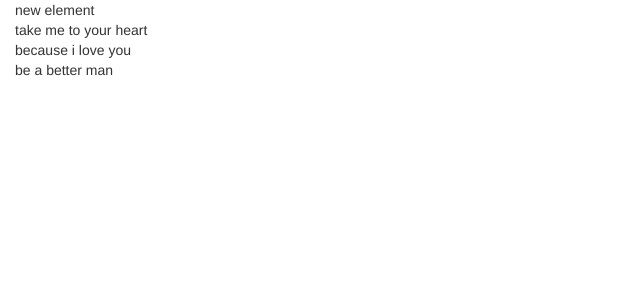
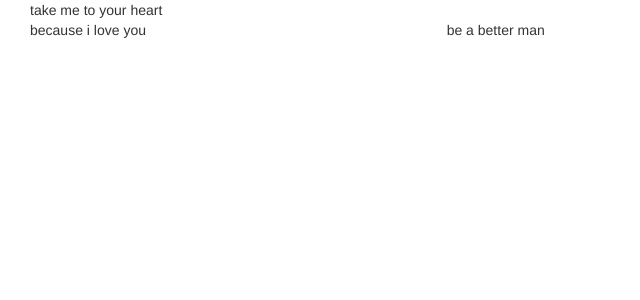
Before and after one commit to wonderfan/wonderfan.github.io, a Jekyll site: the page pages/blog.html, which Jekyll copies as it is, in a window 1280 px wide. Shown: the top 300 px of the page, without its empty margins (0-640 px from the left). Built offline with Jekyll 4.4.1, drawn with Linux system fonts in a browser that asks for light colours; nearby versions of some CDN libraries.

Commit message:
Update blog.html

```diff
--- a/pages/blog.html
+++ b/pages/blog.html
@@ -8,13 +8,17 @@
 	<body>
 		<div class="container-fluid">
 			<div class="row-fluid">
-				<div class="span12">take me to your heart</div>
-				<div class="span4">because i love you</div><div class="span8">be a better man</div>
+				<div class="col-md-12">take me to your heart</div>
+				<div class="col-md-4">because i love you</div>
+				<div class="col-md-8">be a better man</div>
 			</div>
 		</div>
 		<script type="text/javascript" src="https://cdnjs.cloudflare.com/ajax/libs/jquery/2.1.3/jquery.min.js"></script>
 		<script type="text/javascript" src="https://cdnjs.cloudflare.com/ajax/libs/twitter-bootstrap/3.2.0/js/bootstrap.min.js"></script>
-		<script type="text/javascript" src="main.js"></script>
+		<script type="text/javascript" charset="utf-8">
+
+		</script>
+
 		<script type="text/javascript">
 			$(document).ready(function(){
 				var element = "<div>new element</div>";
```
